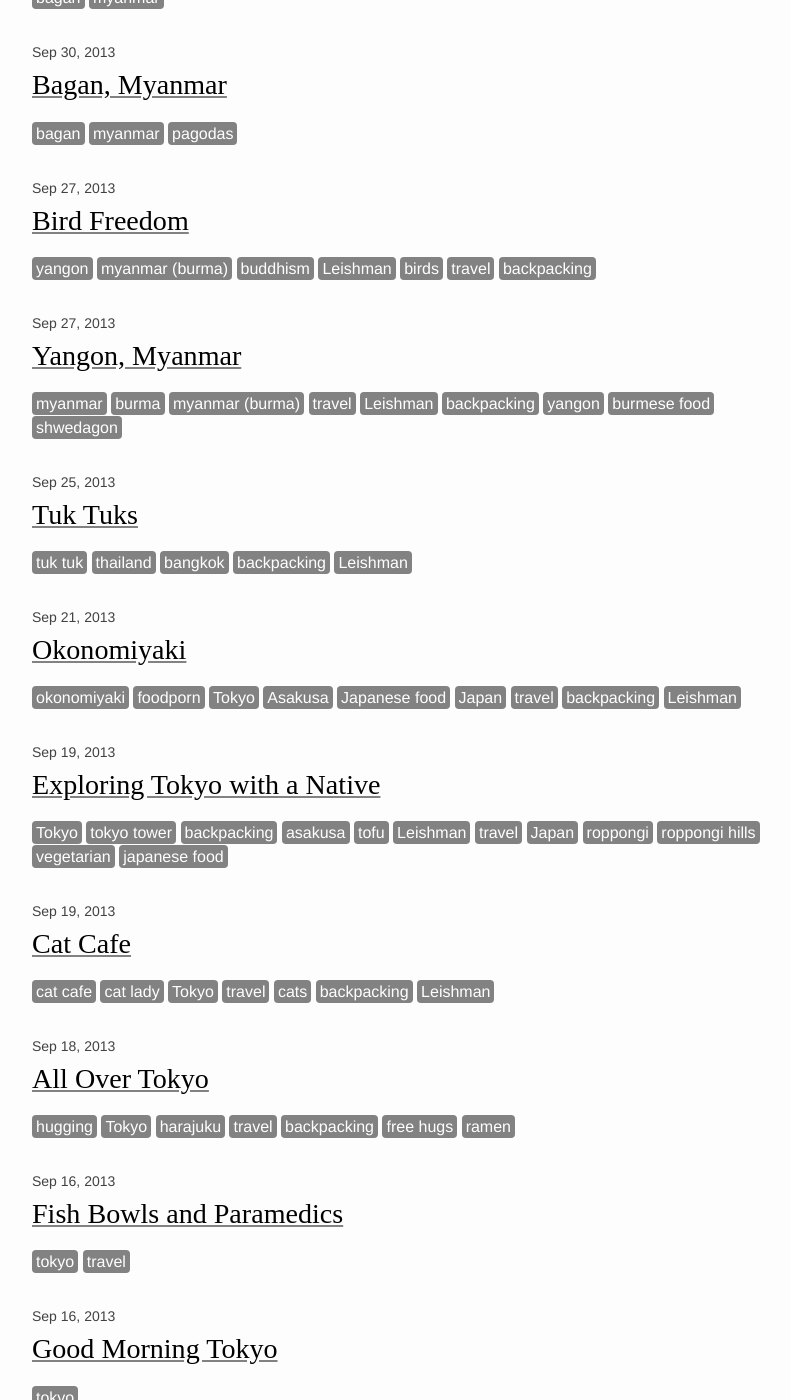
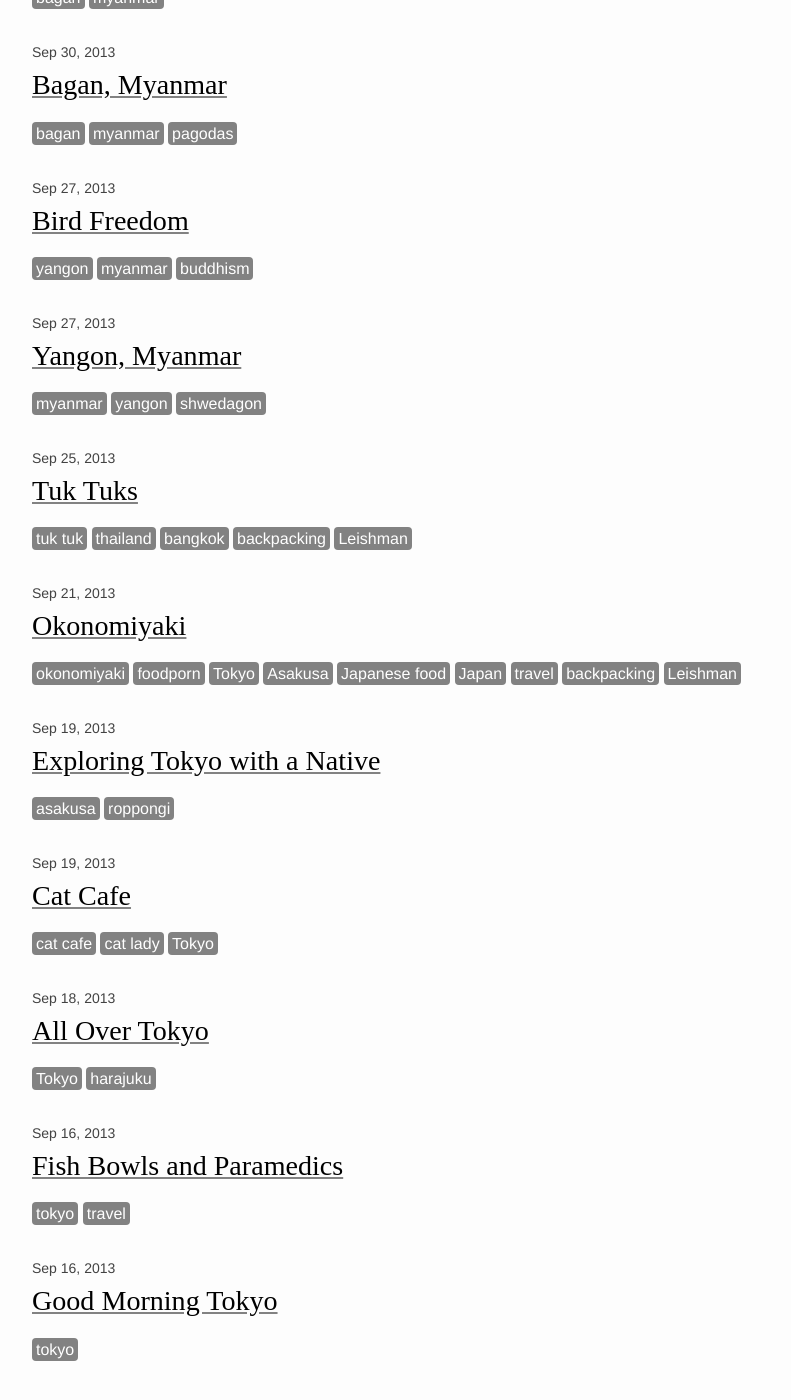
Before and after one commit to leishman/leishman.github.io, a Jekyll site: the page built from posts.html, in a window 1280 px wide and 1400 px high, scrolled down 3157 px. Shown: the whole window, without its empty margins (238-1029 px from the left). Built offline with Jekyll 4.4.1, drawn with Linux system fonts in a browser that asks for light colours.

Commit message:
remove unecessary tags

```diff
--- a/_posts/2013-09-18-all-over-tokyo.html
+++ b/_posts/2013-09-18-all-over-tokyo.html
@@ -3,13 +3,8 @@ layout: post
 title: All Over Tokyo
 date: '2013-09-18T21:08:00+08:00'
 tags:
-- hugging
 - Tokyo
 - harajuku
-- travel
-- backpacking
-- free hugs
-- ramen
 tumblr_url: http://blog.alexleishman.com/post/61633267856/all-over-tokyo
 ---
 <p>Everyone in Tokyo has to go out at least once. On Tuesday afternoon I ran into some people from California who I had met in the immigration line. They invited me to go out with them in <em>Roppongi</em> that night, so of course I took them up on it. <br/><br/>We all went out together, along with some other people from Canada, New Zealand, Australia, Holland and the UK. It was quite a fun group and we stayed out until 5am. Half of us went back to the hostel and the other half went to the fish market. I was truly impressed by their stamina.<br/><br/>The next day I wandered through <em>Shinjuku </em>and got a great bowl of Ramen. The restaurant had english translations on the menu and I couldn&#8217;t help but laugh at one of the dishes named &#8220;Jew&#8217;s Ear Ramen.&#8221; Although I was tempted to order this, I opted for the <em>Nori Ramen</em> instead.</p>
--- a/_posts/2013-09-19-some-friends-and-i-went-to-a-cat-cafe-we-paid-to.html
+++ b/_posts/2013-09-19-some-friends-and-i-went-to-a-cat-cafe-we-paid-to.html
@@ -6,10 +6,6 @@ tags:
 - cat cafe
 - cat lady
 - Tokyo
-- travel
-- cats
-- backpacking
-- Leishman
 tumblr_url: http://blog.alexleishman.com/post/61715199729/some-friends-and-i-went-to-a-cat-cafe-we-paid-to
 ---
 
--- a/_posts/2013-09-20-exploring-tokyo-with-a-native.html
+++ b/_posts/2013-09-20-exploring-tokyo-with-a-native.html
@@ -3,18 +3,8 @@ layout: post
 title: Exploring Tokyo with a Native
 date: '2013-09-20T02:53:00+08:00'
 tags:
-- Tokyo
-- tokyo tower
-- backpacking
 - asakusa
-- tofu
-- Leishman
-- travel
-- Japan
 - roppongi
-- roppongi hills
-- vegetarian
-- japanese food
 tumblr_url: http://blog.alexleishman.com/post/61742226306/exploring-tokyo-with-a-native
 ---
 <p><span>Yesterday, I met up with my friend Haruka, a Tokyo native, who showed me around the city. We discussed Japanese culture, food and life throughout the day and I learned a tremendous amount about the people of this country. It was my best day in Japan yet.</span><br/><span></span><br/><span>We took the Sky Hop bus to <em>Roppongi</em> Hills and had lunch at a great vegetarian restaurant. I ordered a pumpkin and brown rice dish that tasted incredible.</span></p>
--- a/_posts/2013-09-28-i-set-a-bird-free-in-yangon-myanmar-for-some-good.html
+++ b/_posts/2013-09-28-i-set-a-bird-free-in-yangon-myanmar-for-some-good.html
@@ -4,12 +4,8 @@ title: Bird Freedom
 date: '2013-09-28T01:16:17+08:00'
 tags:
 - yangon
-- myanmar (burma)
+- myanmar
 - buddhism
-- Leishman
-- birds
-- travel
-- backpacking
 tumblr_url: http://blog.alexleishman.com/post/62484359004/i-set-a-bird-free-in-yangon-myanmar-for-some-good
 ---
 <iframe width="400" height="299" id="youtube_iframe" src="https://www.youtube.com/embed/xIg9-0FKZ2c?feature=oembed&amp;enablejsapi=1&amp;origin=http://safe.txmblr.com&amp;wmode=opaque" frameborder="0" allowfullscreen></iframe><br/><p>I set a bird free in Yangon, Myanmar for some good karma. Sorry for the portrait mode.</p>
--- a/_posts/2013-09-28-yangon-myanmar.html
+++ b/_posts/2013-09-28-yangon-myanmar.html
@@ -4,13 +4,7 @@ title: Yangon, Myanmar
 date: '2013-09-28T00:49:00+08:00'
 tags:
 - myanmar
-- burma
-- myanmar (burma)
-- travel
-- Leishman
-- backpacking
 - yangon
-- burmese food
 - shwedagon
 tumblr_url: http://blog.alexleishman.com/post/62482704631/yangon-myanmar
 ---
```
